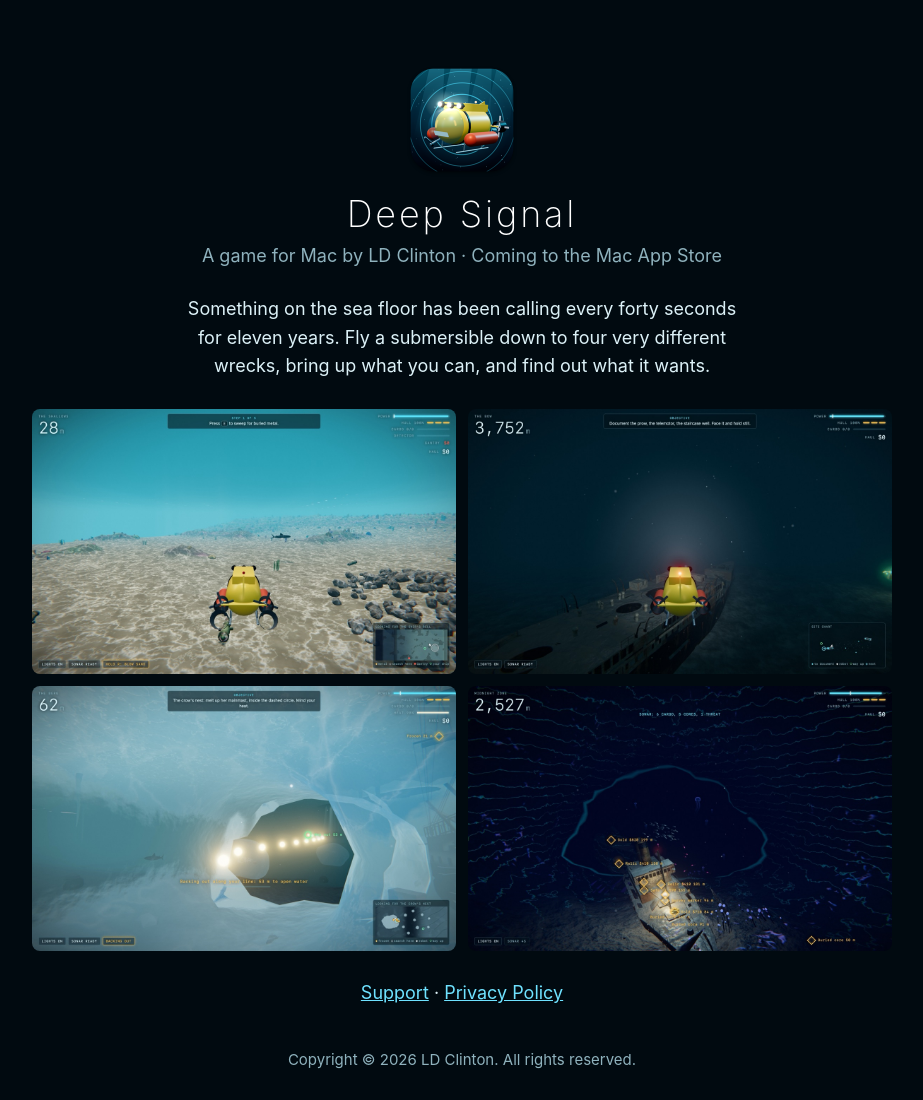
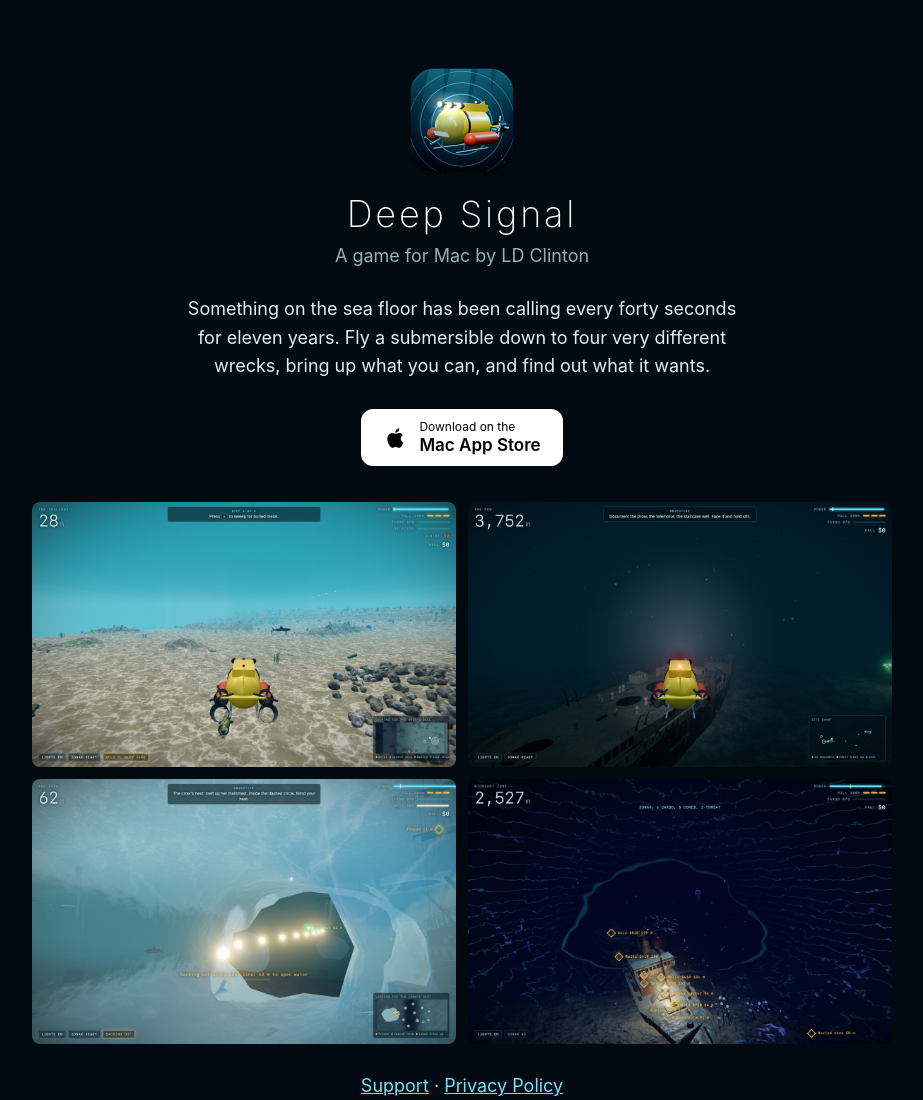
Before and after one commit to lazlaru/deep-signal-site, a plain HTML site: page index.html in a window 1280 px wide. Shown: the top 1100 px of the page, without its empty margins (178-1101 px from the left). Drawn offline with Linux system fonts and the light colour scheme.

Commit message:
Link to Deep Signal on the Mac App Store
Co-Authored-By: Claude Opus 5.5 <noreply@anthropic.com>

```diff
--- a/index.html
+++ b/index.html
@@ -23,14 +23,22 @@
   .shots { display: grid; grid-template-columns: repeat(2, minmax(0, 1fr)); gap: 12px; margin: 28px 0; }
   .shots img { width: 100%; height: auto; display: block; border-radius: 8px; }
   @media (max-width: 560px) { .shots { grid-template-columns: 1fr; } }
+  .store { display: inline-flex; align-items: center; gap: 10px; margin: 0 auto 8px; padding: 11px 22px; border-radius: 12px; background: #fff; color: #000; text-decoration: none; font-weight: 600; font-size: 17px; line-height: 1.2; text-align: left; }
+  .store small { display: block; font-weight: 400; font-size: 12px; }
+  .store svg { width: 26px; height: 26px; flex: none; }
+  .store:hover, .store:focus-visible { background: var(--accent); }
 </style>
 </head>
 <body>
 <main>
   <img class="icon" src="img/icon.png" alt="" width="128" height="128">
   <h1>Deep Signal</h1>
-  <p class="meta">A game for Mac by LD Clinton · Coming to the Mac App Store</p>
+  <p class="meta">A game for Mac by LD Clinton</p>
   <p class="lede">Something on the sea floor has been calling every forty seconds for eleven years. Fly a submersible down to four very different wrecks, bring up what you can, and find out what it wants.</p>
+  <a class="store" href="https://apps.apple.com/app/deep-signal-salvage-dive/id6830315750">
+    <svg viewBox="0 0 24 24" aria-hidden="true"><path fill="currentColor" d="M16.37 12.6c-.02-2.3 1.88-3.4 1.96-3.46-1.07-1.56-2.73-1.77-3.32-1.8-1.41-.14-2.76.83-3.47.83-.72 0-1.82-.81-2.99-.79-1.54.02-2.96.9-3.75 2.27-1.6 2.78-.41 6.89 1.15 9.14.76 1.1 1.67 2.34 2.86 2.3 1.15-.05 1.58-.74 2.97-.74 1.38 0 1.77.74 2.98.72 1.23-.02 2.01-1.12 2.76-2.23.87-1.28 1.23-2.52 1.25-2.58-.03-.01-2.39-.92-2.4-3.66zM14.1 5.86c.63-.77 1.06-1.83.94-2.89-.91.04-2.02.61-2.67 1.37-.58.67-1.1 1.76-.96 2.8 1.02.08 2.06-.52 2.69-1.28z"/></svg>
+    <span><small>Download on the</small>Mac App Store</span>
+  </a>
   <div class="shots">
     <img src="img/2-reef.jpg" alt="The yellow submersible over a sunlit Caribbean reef, with a shark in the distance" loading="lazy">
     <img src="img/3-titanic.jpg" alt="The submersible hovering over the bow of the Titanic" loading="lazy">
```
